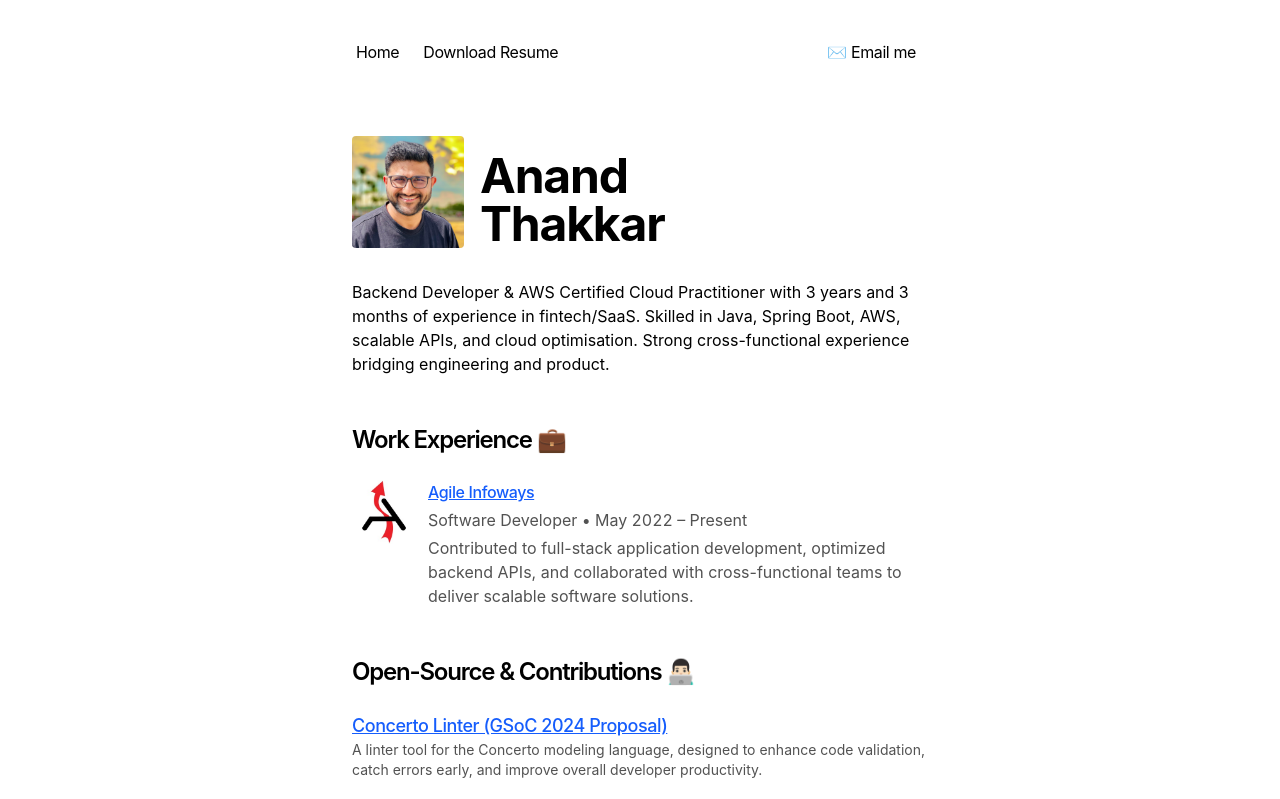
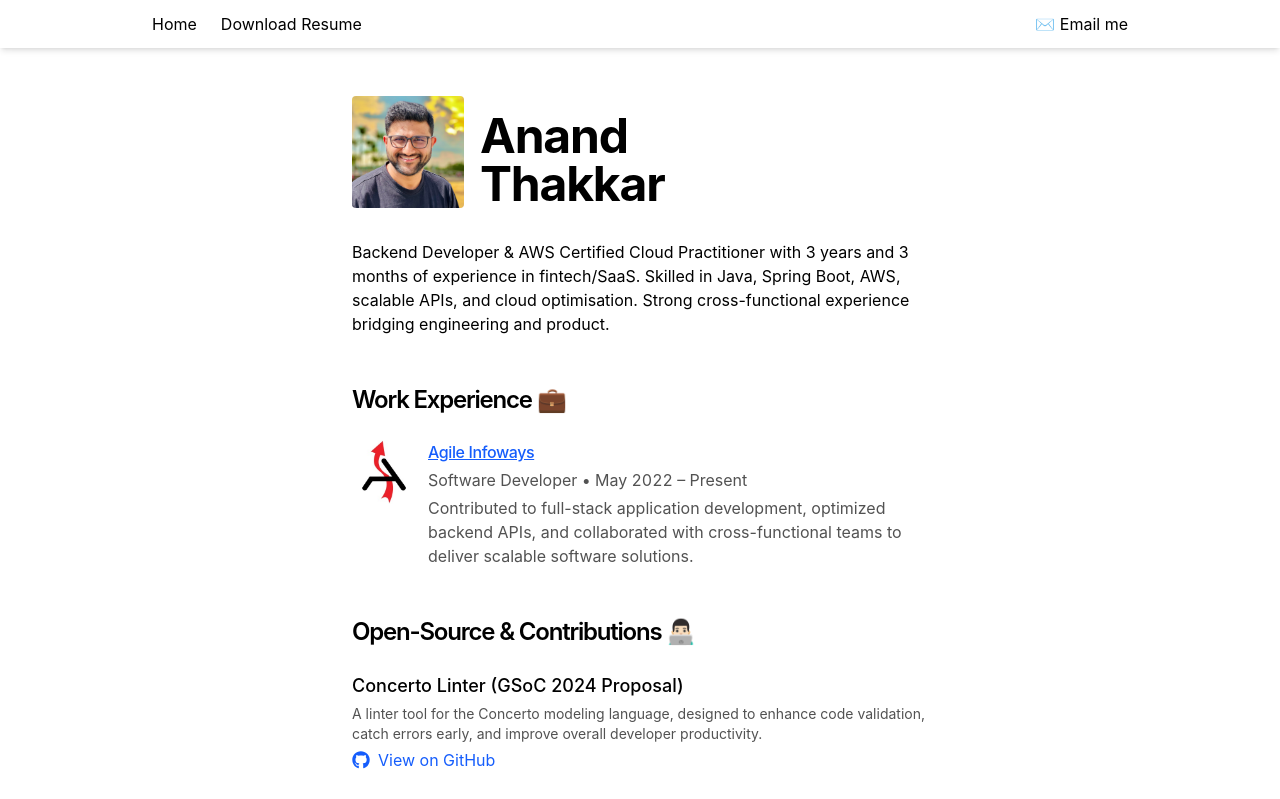
Before and after one commit to TheAnandThakkar/anandthakkar-nextJS, a Next.js app: page / in a window 1280 px wide. Shown: the top 799 px of the page. Built offline with nearby package versions, Linux system fonts and the light colour scheme.

Commit message:
navbar changed and git repos add under open source contributions

```diff
--- a/app/components/contributions.tsx
+++ b/app/components/contributions.tsx
@@ -1,4 +1,5 @@
 import { contributions } from "app/data/contributions";
+import { FaGithub } from "react-icons/fa";
 
 export function Contributions() {
   return (
@@ -9,17 +10,19 @@ export function Contributions() {
       <div className="space-y-6">
         {contributions.map((project) => (
           <div key={project.url} className="space-y-1">
+            <h3 className="text-lg font-medium">{project.name}</h3>
+            <p className="text-neutral-600 dark:text-neutral-400 text-left text-sm">
+              {project.description}
+            </p>
             <a
               href={project.url}
               target="_blank"
               rel="noopener noreferrer"
-              className="text-blue-600 dark:text-blue-400 tracking-tight underline hover:text-blue-800 dark:hover:text-blue-300 font-medium text-lg"
+              className="flex items-center space-x-2 text-blue-600 dark:text-blue-400 hover:text-blue-800 dark:hover:text-blue-300 no-underline"
             >
-              {project.name}
+              <FaGithub className="text-lg" />
+              <span>View on GitHub</span>
             </a>
-            <p className="text-neutral-600 dark:text-neutral-400 text-left text-sm">
-              {project.description}
-            </p>
           </div>
         ))}
       </div>
--- a/app/components/nav.tsx
+++ b/app/components/nav.tsx
@@ -20,21 +20,18 @@ const navItems: Record<string, NavItem> = {
 
 export function Navbar() {
   return (
-    <aside className="-ml-[8px] mb-16 tracking-tight">
-      <div className="lg:sticky lg:top-20">
-        <nav
-          className="flex flex-row items-start relative px-0 pb-0 fade md:overflow-auto scroll-pr-6 md:relative"
-          id="nav"
-        >
-          <div className="flex flex-row space-x-0 pr-10">
+    <aside className="fixed top-0 left-0 right-0 z-50 bg-white dark:bg-neutral-900 shadow-md">
+      <div className="max-w-5xl mx-auto">
+        <nav className="flex items-center px-4 py-2" id="nav">
+          <div className="flex flex-row space-x-2">
             {Object.entries(navItems).map(([path, { name, download }]) => {
               if (download) {
                 return (
                   <a
                     key={path}
-                    href="/Anand_Thakkar.pdf" // file in public folder
+                    href="/Anand_Thakkar.pdf"
                     download
-                    className="transition-all hover:text-neutral-800 dark:hover:text-neutral-200 flex align-middle relative py-1 px-2 m-1"
+                    className="transition-all hover:text-neutral-800 dark:hover:text-neutral-200 py-1 px-2"
                   >
                     {name}
                   </a>
@@ -44,7 +41,7 @@ export function Navbar() {
                   <Link
                     key={path}
                     href={path}
-                    className="transition-all hover:text-neutral-800 dark:hover:text-neutral-200 flex align-middle relative py-1 px-2 m-1"
+                    className="transition-all hover:text-neutral-800 dark:hover:text-neutral-200 py-1 px-2"
                   >
                     {name}
                   </Link>
@@ -52,12 +49,12 @@ export function Navbar() {
               }
             })}
           </div>
-          {/* This new div acts as a spacer to push the icons to the end */}
-          {/* Contact at the end */}
+
+          {/* Contact aligned right */}
           <div className="ml-auto">
             <a
               href="mailto:anand.thakkar92@gmail.com"
-              className="transition-all hover:text-neutral-800 dark:hover:text-neutral-200 flex items-center relative py-1 px-2 m-1"
+              className="transition-all hover:text-neutral-800 dark:hover:text-neutral-200 py-1 px-2"
             >
               ✉️ Email me
             </a>
--- a/app/page.tsx
+++ b/app/page.tsx
@@ -24,7 +24,9 @@ function getExperience(startDate: string) {
 export default function Page() {
   const experience = getExperience("2022-05-16");
   return (
-    <section>
+    <section className="pt-16">
+      {" "}
+      {/* <-- Add padding top here */}
       {/* Intro / Hero */}
       <h1 className="mb-8 text-2xl font-semibold tracking-tighter flex items-end space-x-4">
         <div>
@@ -40,7 +42,6 @@ export default function Page() {
           <span className="text-5xl font-bold">Thakkar</span>
         </div>
       </h1>
-
       <p className="mb-4">
         {`Backend Developer & AWS Certified Cloud Practitioner with ${
           experience.years
@@ -50,28 +51,18 @@ export default function Page() {
           experience.months !== 1 ? "s" : ""
         } of experience in fintech/SaaS. Skilled in Java, Spring Boot, AWS, scalable APIs, and cloud optimisation. Strong cross-functional experience bridging engineering and product.`}
       </p>
-
       {/* Work Experience */}
       <div className="my-12">
         <Experience />
       </div>
-
       {/* Open Source Contributions */}
       <div className="my-12">
         <Contributions />
       </div>
-
       {/* Awards & Certifications */}
       <div className="my-12">
         <Awards />
       </div>
-
-      {/* Skills */}
-      {/* <div className="my-12">
-        <h2 className="mb-6 text-xl font-semibold tracking-tight">Skills</h2>
-        <Skills />
-      </div> */}
-
       {/* Blog Posts */}
       <div className="my-12">
         <BlogPosts />
--- a/package.json
+++ b/package.json
@@ -18,6 +18,7 @@
     "postcss": "^8.4.35",
     "react": "^18.2.0",
     "react-dom": "^18.2.0",
+    "react-icons": "^5.5.0",
     "sugar-high": "^0.6.0",
     "tailwindcss": "4.0.0-alpha.13",
     "typescript": "5.3.3"
```
Also changed, not shown: 1 other file (tests, documents, lock files or other folders).
